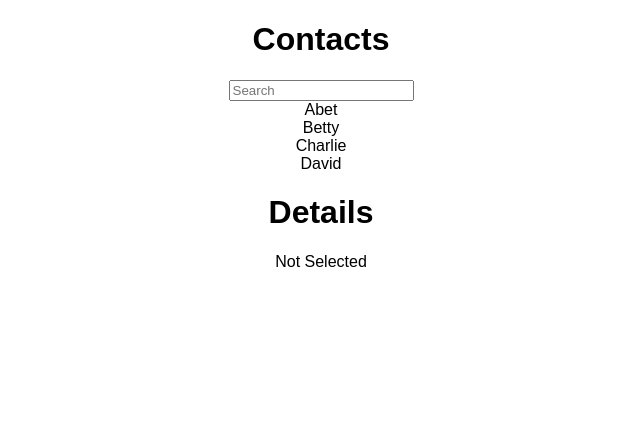
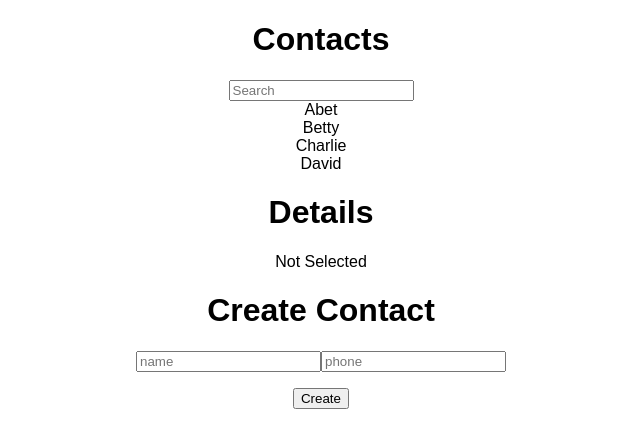
Before and after one commit to hyounjp/react01, a React (Create React App) app: page / in a window 1280 px wide. Shown: the top 448 px of the page, without its empty margins (319-959 px from the left). Built offline with nearby package versions, Linux system fonts and the light colour scheme.

Commit message:
데이터 추가 기능 및 화면 구현

```diff
--- a/package.json
+++ b/package.json
@@ -4,6 +4,7 @@
   "private": true,
   "dependencies": {
     "babel-preset-stage-0": "^6.24.1",
+    "prop-types": "^15.6.0",
     "react": "^16.2.0",
     "react-addons-update": "^15.6.2",
     "react-dom": "^16.2.0",
--- a/src/components/Contact.js
+++ b/src/components/Contact.js
@@ -1,6 +1,7 @@
 import React, { Component } from 'react';
 import ContactInfo from './ContactInfo.js';
 import ContactDetails from './ContactDetails.js';
+import ContactCreate  from './ContactCreate.js';
 import update from 'react-addons-update'
 
 export default class Contact extends Component {
@@ -37,6 +38,8 @@
       keyword:e.target.value
     });
   }
+
+
 
   _handleClick(key){
     this.setState({
@@ -110,6 +113,8 @@
         <ContactDetails
           isSelected={this.state.selectedKey!=-1}
           contact={this.state.contactData[this.state.selectedKey]}/>
+        <ContactCreate
+          onCreate={this._handleCreate}/>
       </div>
     );
   }
--- /dev/null
+++ b/src/components/ContactCreate.js
@@ -0,0 +1,69 @@
+import React, { Component } from 'react';
+import PropTypes from 'prop-types';
+
+export default class ContactCreate extends Component {
+
+  constructor(props) {
+    super(props);
+    this.state={
+      name: '',
+      phone: ''
+    }
+    this._handleChange=this._handleChange.bind(this);
+    this._handleClick=this._handleClick.bind(this);
+  }
+
+  _handleChange(e){
+    let nextState={};
+    nextState[e.target.name]=e.target.value;
+    this.setState(nextState);
+  }
+
+  _handleClick(){
+    const contact={
+      name:this.state.name,
+      phone:this.state.phone
+    };
+
+    this.props.onCreate(contact);
+    this.setState({
+      name:'',
+      phone:''
+    })
+
+  }
+
+
+  render(){
+    return(
+    <div>
+      <h1>Create Contact</h1>
+      <p>
+        <input
+          type="text"
+          name="name"
+          placeholder="name"
+          value={this.state.name}
+          onChange={this._handleChange}
+          />
+        <input
+          type="text"
+          name="phone"
+          placeholder="phone"
+          value={this.state.phone}
+          onChange={this._handleChange}
+          />
+      </p>
+      <button onClick={this._handleClick}>Create</button>
+    </div>
+    )
+  }
+}
+
+ContactCreate.propTypes={
+  onCreate: PropTypes.func
+};
+
+ContactCreate.defaultProps={
+  onCreate:()=>{console.error('onCreate not defined');}
+}
```
